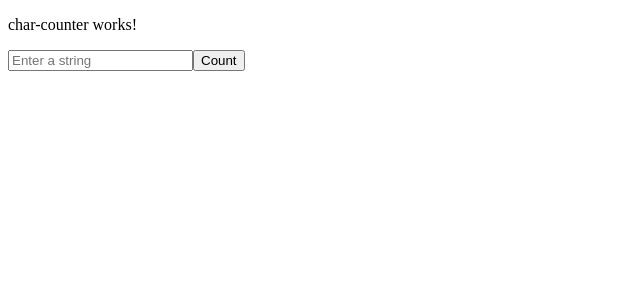
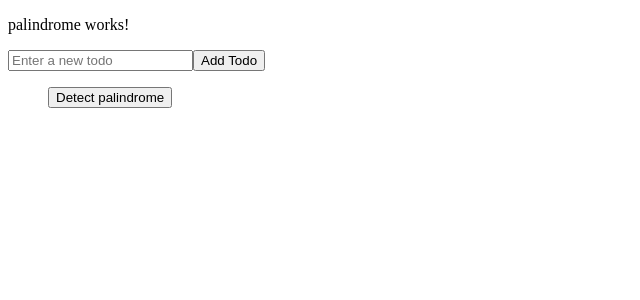
Before and after one commit to RockstarWebDev/mock-drill-Angular, an Angular app: page / in a window 1280 px wide. Shown: the top 300 px of the page, without its empty margins (0-640 px from the left). Built offline with nearby package versions, Linux system fonts and the light colour scheme.

Commit message:
This will check palindrom

```diff
--- a/src/app/app.component.html
+++ b/src/app/app.component.html
@@ -3,4 +3,5 @@
 <!-- <app-counter></app-counter> -->
 <!-- <app-task-list></app-task-list> -->
 <!-- <app-source></app-source> -->
-<app-char-counter></app-char-counter>
+<!-- <app-char-counter></app-char-counter> -->
+<app-palindrome></app-palindrome>
--- a/src/app/app.module.ts
+++ b/src/app/app.module.ts
@@ -9,6 +9,7 @@ import { TaskListComponent } from './Persisting Data Localstorage/task-list/task
 import { DestinationComponent } from './parent-child/destination/destination.component';
 import { SourceComponent } from './parent-child/source/source.component';
 import { CharCounterComponent } from './char counter/char-counter/char-counter.component';
+import { PalindromeComponent } from './palindrome/palindrome.component';
 
 
 @NgModule({
@@ -19,7 +20,8 @@ import { CharCounterComponent } from './char counter/char-counter/char-counter.c
     TaskListComponent,
     DestinationComponent,
     SourceComponent,
-    CharCounterComponent
+    CharCounterComponent,
+    PalindromeComponent
   ],
   imports: [
     BrowserModule,
--- /dev/null
+++ b/src/app/palindrome/palindrome.component.html
@@ -0,0 +1,16 @@
+<p>palindrome works!</p>
+<div class="add-todo">
+    <form (ngSubmit)="addTodo()">
+        <input type="text" name="todoInput" [(ngModel)]="newTodoTitle" placeholder="Enter a new todo" />
+        <button type="submit">Add Todo</button>
+      </form>
+  </div>
+
+  <ul>
+    <li *ngFor="let todo of todos">{{ todo }}</li>
+  </ul>
+
+  <ul>
+    <button type="button" (click)="findPalindromes()">Detect palindrome</button>
+    <li *ngFor="let char of inputArray">{{ char }}</li>
+  </ul>
--- /dev/null
+++ b/src/app/palindrome/palindrome.component.ts
@@ -0,0 +1,32 @@
+import { Component } from '@angular/core';
+
+
+@Component({
+  selector: 'app-palindrome',
+  templateUrl: './palindrome.component.html',
+  styleUrls: ['./palindrome.component.css']
+})
+export class PalindromeComponent {
+  newTodoTitle: string = ''; // Initialize with an empty string
+  todos: string[] = [];
+  inputArray:string[]=[];
+
+  addTodo() {
+    if (this.newTodoTitle.trim()) {
+      this.todos.push(this.newTodoTitle);
+      this.newTodoTitle = ''; // Reset the input field
+    }
+  }
+
+  findPalindromes(){
+    for (let i = 0; i <this.todos.length; i++) {
+      const element = this.todos[i].toString();
+      const reverse = element.split('').reverse().join('');
+
+      if(element == reverse){
+        this.inputArray.push(element);
+      }
+    }
+return this.inputArray;
+  }
+}
```
Also changed, not shown: src/app/palindrome/palindrome.component.css (added), 1 other file (tests, documents, lock files or other folders).
